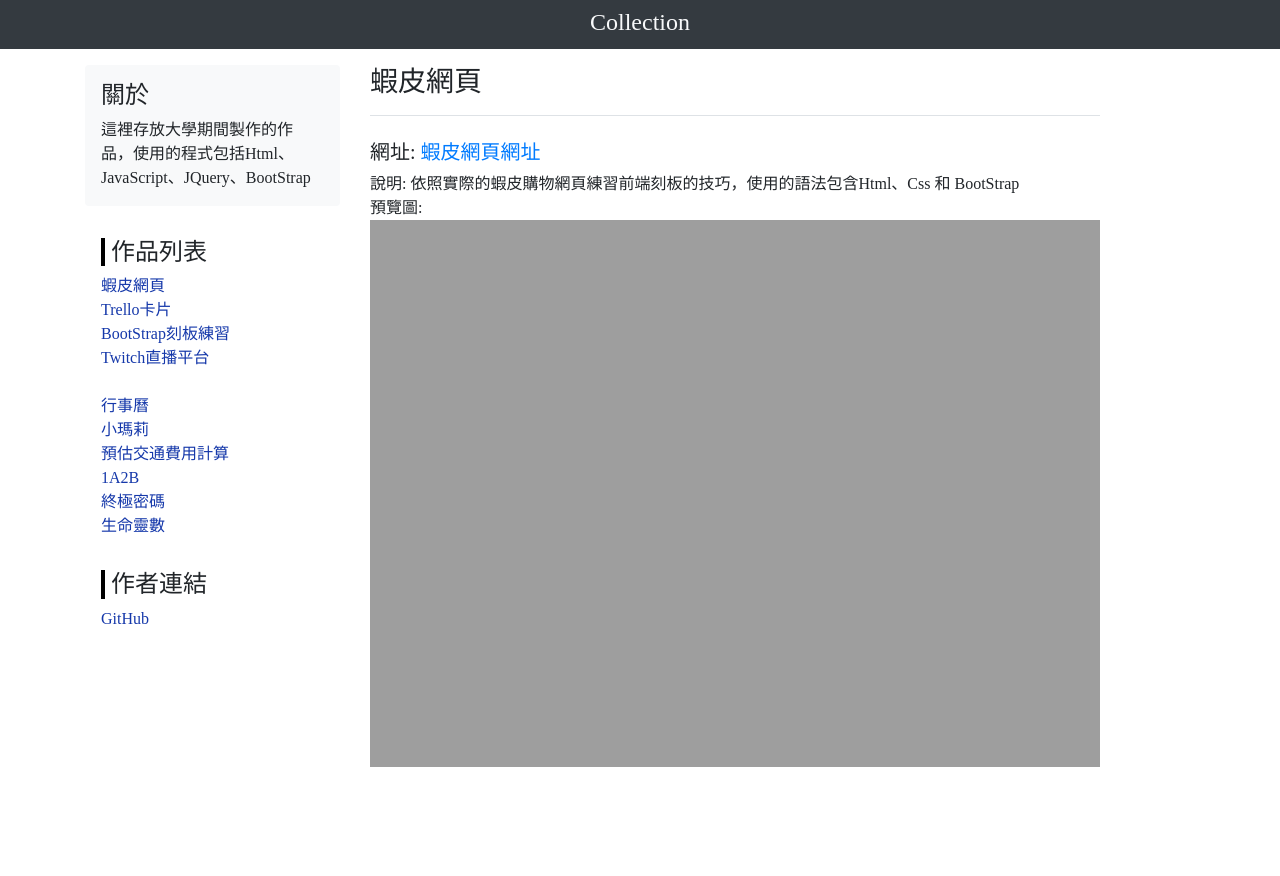
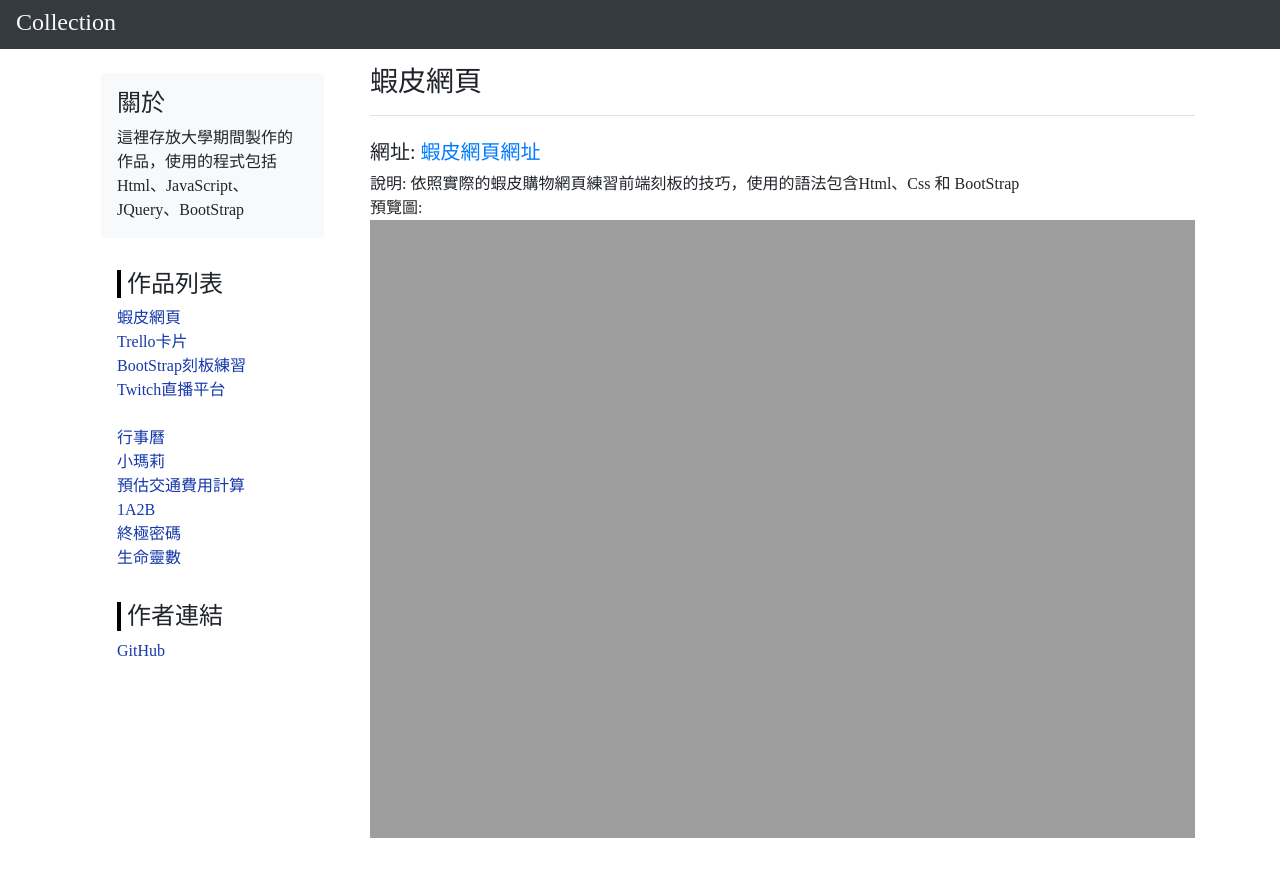
Before and after one commit to 183782930/BuildSchool2018Collection, a plain HTML site: page index.html in a window 1280 px wide. Both pictures are taken after a click on the link "蝦皮網頁". Shown: the top 876 px of the page. Drawn offline with nearby package versions, Linux system fonts and the light colour scheme.

Commit message:
新增RWD

```diff
--- a/index.html
+++ b/index.html
@@ -2,7 +2,7 @@
 <html lang="en">
 
 <head>
-    <title>William Liang Collection</title>
+    <title>Yu_Wei Liang Collection</title>
     <!-- Required meta tags -->
     <meta charset="utf-8">
     <meta name="viewport" content="width=device-width, initial-scale=1, shrink-to-fit=no">
@@ -28,27 +28,34 @@
 </head>
 
 <body>
-    <header class="blog-header pt-2 pb-1 bg-dark">
-        <div class="flex-nowrap justify-content-between align-items-center">
+    <header class="pt-2 pb-1 bg-dark navbar navbar-expand-lg navbar-dark ">
         <div class="text-center">
-                <h4 class="blog-header-logo" href="">
+            <h4>
                 <a class="header-text text-light" href="">Collection</a>
             </h4>
         </div>
-        </div>
+        <button class="navbar-toggler" type="button" data-toggle="collapse" data-target="#navbarTogglerDemo" aria-controls="navbarTogglerDemo"
+            aria-expanded="false" aria-label="Toggle navigation">
+            <span class="navbar-toggler-icon"></span>
+        </button>
     </header>
 
     <main role="main" class="container mt-3">
         <div class="row">
-            <aside class="col-md-3 blog-sidebar">
+            <div class="col-lg-3 blog-sidebar ">
+                <div class="navbar navbar-expand-lg navbar-dark">
+                    <div class="collapse navbar-collapse" id="navbarTogglerDemo">
+                        <ul class="list-unstyled mb-0">
+                            <li>
                                 <div class="p-3 mb-3 bg-light rounded">
                                     <h4>關於</h4>
                                     <p class="mb-0">這裡存放大學期間製作的作品，使用的程式包括Html、JavaScript、JQuery、BootStrap</p>
                                 </div>
-
+                            </li>
+                            <li>
                                 <div class="p-3">
                                     <h4 style="border-left: 4px solid black;">&nbsp;作品列表</h4>
-                    <ol class="list-unstyled mb-0">
+                                    <ul class="list-unstyled mb-0">
                                         <li>
                                             <a href="#" id="shoppe">蝦皮網頁</a>
                                         </li>
@@ -80,9 +87,10 @@
                                         <li>
                                             <a href="#">生命靈數</a>
                                         </li>
-                    </ol>
+                                    </ul>
                                 </div>
-
+                            </li>
+                            <li>
                                 <div class="p-3">
                                     <h4 style="border-left: 4px solid black;">&nbsp;作者連結</h4>
                                     <ol class="list-unstyled">
@@ -91,8 +99,12 @@
                                         </li>
                                     </ol>
                                 </div>
-            </aside>
-            <div class="col-md-8 blog-main" id="PartView">
+                            </li>
+                        </ul>
+                    </div>
+                </div>
+            </div>
+            <div class="col-lg-9 blog-main" id="PartView">
                 <h3 class="pb-3 mb-4 border-bottom">
                     首頁
                 </h3>
--- a/js/index.js
+++ b/js/index.js
@@ -6,12 +6,12 @@ function routeString(route,height)
 
 $("#shoppe").on("click",function(){
     route = "Shoppe/List_Shoppe.html";
-    $("#PartView").html(routeString(route,"2800"));
+    $("#PartView").html(routeString(route,"2600"));
 });
 
 $("#trello").on("click",function(){
     route = "Trello/List_Trello.html";
-    $("#PartView").html(routeString(route,"100%"));
+    $("#PartView").html(routeString(route,"600"));
 });
 
 $("#gianthello").on("click",function(){
@@ -21,10 +21,10 @@ $("#gianthello").on("click",function(){
 
 $("#twitch").on("click",function(){
     route = "Twitch/List_Twith.html";
-    $("#PartView").html(routeString(route,"100%"));
+    $("#PartView").html(routeString(route,"600"));
 });
 
 $("#calender").on("click",function(){
     route = "Calendar/List_Calendar.html";
-    $("#PartView").html(routeString(route,"100%"));
+    $("#PartView").html(routeString(route,"600"));
 });
```
Lines whose indentation alone changed are shown as unchanged.
